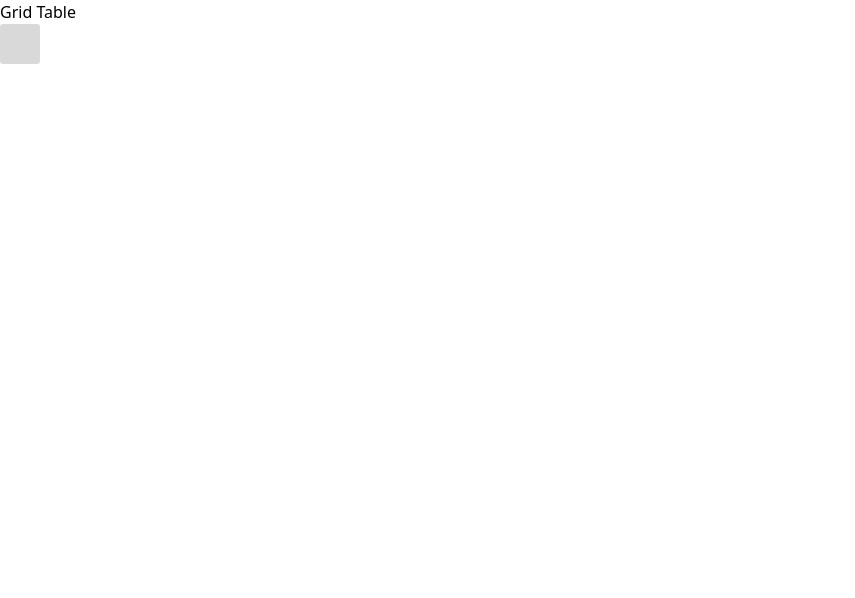
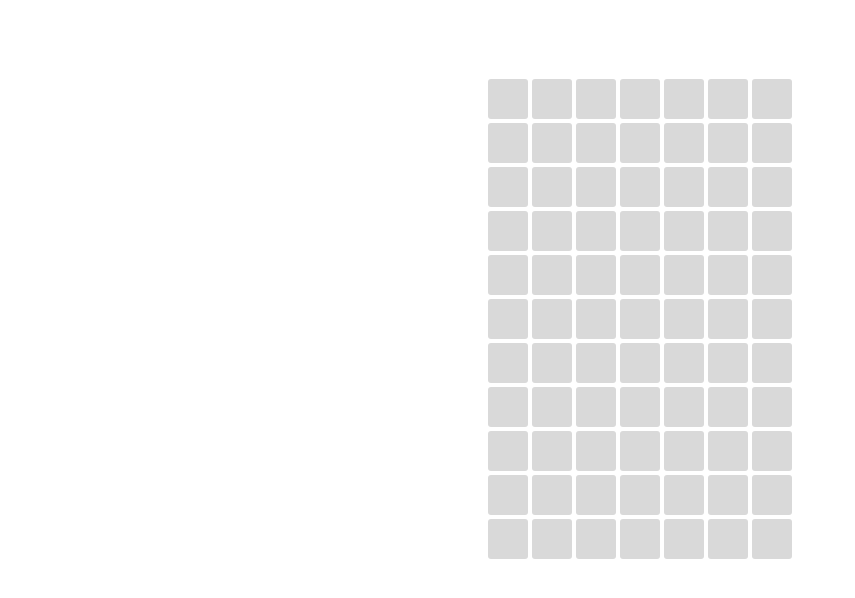
Before and after one commit to mikolajszymczuk1/PathFinder, a Vue app: page / in a window 1280 px wide. Shown: the top 598 px of the page, without its empty margins (0-855 px from the left). Built offline with nearby package versions, Linux system fonts and the light colour scheme.

Commit message:
Created logic for selecting tiles

```diff
--- a/src/App.vue
+++ b/src/App.vue
@@ -1,7 +1,13 @@
 <template>
-  <GridTable />
+  <div class="flex justify-center mt-[78.5px]">
+    <GridTable :table-data="store.tableData" />
+  </div>
 </template>
 
 <script setup lang="ts">
 import GridTable from '@/components/GridTable.vue';
+import { usePathEditorStore } from '@/stores/PathEditorStore';
+
+const store = usePathEditorStore();
+store.createTable(7, 11);
 </script>
--- a/src/components/GridTable.vue
+++ b/src/components/GridTable.vue
@@ -1,8 +1,38 @@
 <template>
-  <h3>Grid Table</h3>
-  <GridTile />
+  <div class="flex flex-col gap-[4px]">
+    <div
+      class="flex gap-[4px]"
+      v-for="row, indexRow in tableData"
+      :key="indexRow"
+    >
+        <GridTile
+          v-for="col, indexCol in row"
+          :key="`${indexRow}x${indexCol}`"
+          :content-type="col"
+          :row="indexRow"
+          :col="indexCol"
+          @tileCords="handleTileCords"
+        />
+    </div>
+  </div>
 </template>
 
 <script setup lang="ts">
 import GridTile from '@/components/GridTile.vue';
+import type { TileCords } from '@/types/CommonTypes';
+import { usePathEditorStore } from '@/stores/PathEditorStore';
+
+const store = usePathEditorStore();
+
+defineProps({
+  tableData: {
+    type: Array,
+    required: true
+  },
+});
+
+/** Handle emited cords from tile component and do store operation */
+const handleTileCords = (cords: TileCords): void => {
+  store.doOperation(cords);
+}
 </script>
--- a/src/components/GridTile.vue
+++ b/src/components/GridTile.vue
@@ -2,6 +2,7 @@
   <div
     class="flex justify-center items-center w-[40px] h-[40px] rounded-[3px] text-white"
     :class="getClasses"
+    @click="emitCords()"
   >
     <FontAwesomeIcon
       class="h-[auto]"
@@ -14,6 +15,7 @@
 
 <script setup lang="ts">
 import { computed } from 'vue';
+import type { TileCords } from '@/types/CommonTypes';
 
 const props = defineProps({
   contentType: {
@@ -23,7 +25,19 @@ const props = defineProps({
       return ['E', 'W', 'P', 'S', 'F'].includes(value);
     }
   },
+  row: {
+    type: Number,
+    required: true,
+  },
+  col: {
+    type: Number,
+    required: true,
+  }
 });
+
+const emit = defineEmits<{
+    (e: 'tileCords', cords: TileCords): void
+}>();
 
 /** Return specific icon based on 'contentType' */
 const getIcon = computed<string>(() => {
@@ -68,4 +82,10 @@ const getClasses = computed<string>(() => {
 
   return '';
 });
+
+/** Emit row and col value to parent component */
+const emitCords = (): void => {
+  const cords: TileCords = { row: props.row, col: props.col };
+  emit('tileCords', cords);
+}
 </script>
--- a/src/stores/PathEditorStore.ts
+++ b/src/stores/PathEditorStore.ts
@@ -1,11 +1,37 @@
+import type { TileCords } from '@/types/CommonTypes';
 import { defineStore } from 'pinia';
 
-interface State {  // Example state interface for type definitions (change on own)
-  exampleState: string,
+interface State {
+  tableData: string[][],
 }
 
-export const pathEditorStore = defineStore('pathEditorStore', {
+export const usePathEditorStore = defineStore('pathEditor', {
   state: (): State => ({
-    exampleState: 'Hello Pinia',  // Example state (change on own)
+    tableData: [],
   }),
+  actions: {
+    /**
+     * Create new empty data table for grid component with specific size
+     * @type {void}
+     * @param {number} width Width of the table
+     * @param {number} height Height of the table
+    */
+    createTable(width: number, height: number): void {
+      this.tableData = []; // Reset table before create structure
+      for (let i = 0; i < height; i++) {
+        const row: string[] = [];
+        for (let j = 0; j < width; j++) {
+          row.push('E');
+        }
+
+        this.tableData.push(row);
+      }
+    },
+
+    /** Do editor operation on selected tile */
+    doOperation(cords: TileCords): void {
+      const { row, col } = cords;
+      this.tableData[row][col] = 'W';
+    }
+  },
 });
--- /dev/null
+++ b/src/types/CommonTypes.ts
@@ -0,0 +1,4 @@
+export type TileCords = {
+  row: number,
+  col: number,
+};
```
